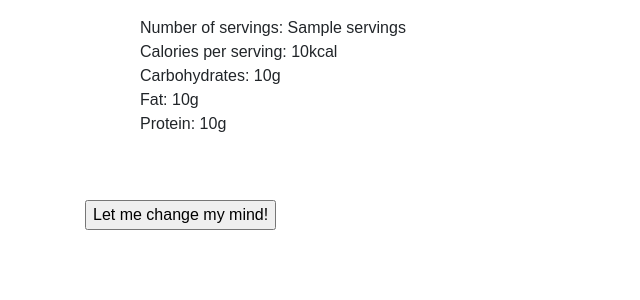
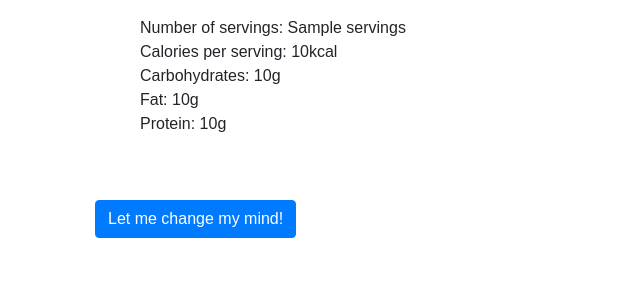
Before and after one commit to lamalgopach/Dietly, a Flask app: template templates/calculated_mealplans.html in a window 1280 px wide. Shown: the part 460-760 px from the top of the page, without its empty margins (0-640 px from the left). Run offline with Flask 2, Linux system fonts and the light colour scheme; tables that the repository leaves empty hold one stand-in row (values such as "Sample post"); the template is opened without the code that fills it: values that come from a table or form of the project are taken from there, most other values are stand-ins (such as "Sample title", 1, 10 or a date in 2020); grey boxes marked "Sample" are stand-in pictures; some libraries are stand-ins or nearby versions.

Commit message:
Submit button styling.

```diff
--- a/templates/calculated_mealplans.html
+++ b/templates/calculated_mealplans.html
@@ -37,7 +37,7 @@
 		</ol>
 	</div>
 	<form action="http://0.0.0.0:5000/preferences">
-    	<input type="submit" value="Let me change my mind!" />
+    	<input type="submit" class="btn btn-primary" value="Let me change my mind!" />
 	</form>
 
 
```
